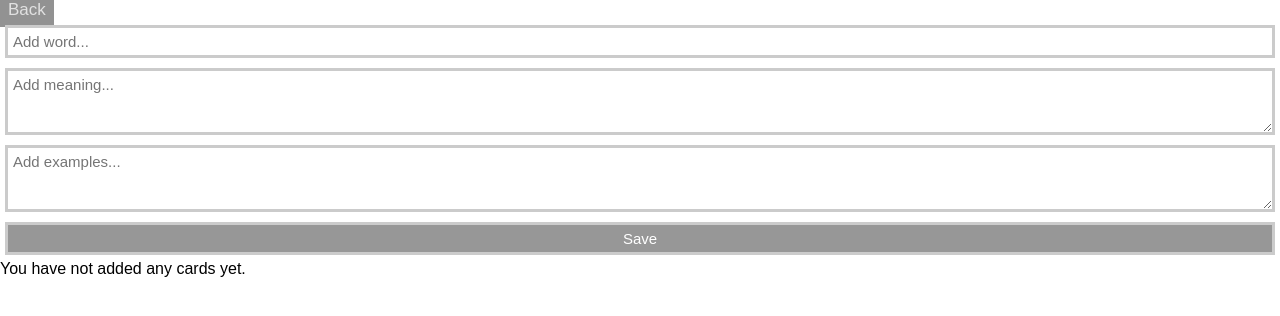
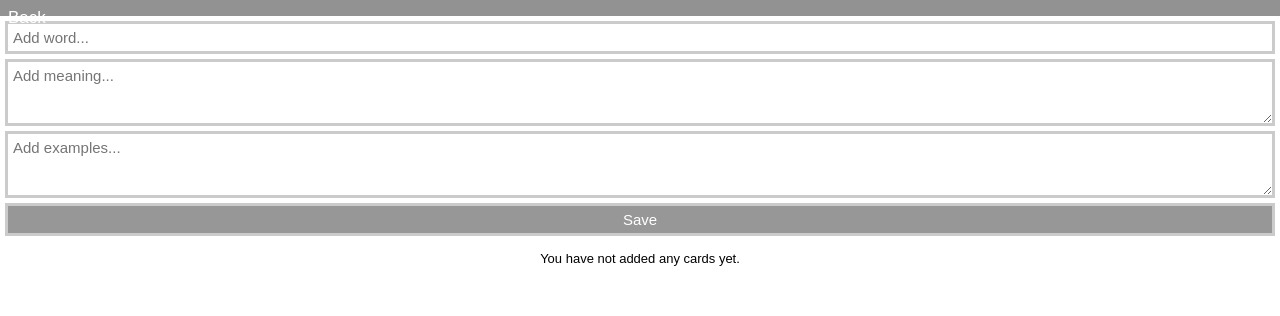
Before and after one commit to SRatna/flashcards-react-app, a React app: page /cards/1 in a window 1280 px wide. Shown: the top 316 px of the page. Built offline with nearby package versions, Linux system fonts and the light colour scheme.

Commit message:
style header component in cards page

```diff
--- a/src/screens/Cards/index.scss
+++ b/src/screens/Cards/index.scss
@@ -1,22 +1,30 @@
 .add-card-container {
   display: flex;
   flex-direction: column;
-  .go-back {
+
+  .header {
     padding: 8px;
     background: #929292;
     color: #ffffff;
-    text-align: center;
     font-size: 17px;
-    cursor: pointer;
-    &:active {
-      color: #e1e1e1;
+
+    .go-back {
+      cursor: pointer;
+      position: absolute;
+      &:active {
+        color: #e1e1e1;
+      }
+      &:hover {
+        color: #e1e1e1;
+      }
     }
-    &:hover {
-      color: #e1e1e1;
+    .title {
+      display: flex;
+      justify-content: center;
     }
   }
   input, textarea, button {
-    margin: 5px;
+    margin: 5px 5px 0;
     padding: 5px;
     font-size: 15px;
     font-family: sans-serif;
@@ -39,3 +47,9 @@
     }
   }
 }
+.no-card {
+  margin: 15px;
+  display: block;
+  font-size: 13px;
+  text-align: center;
+}
```
